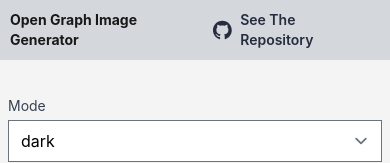
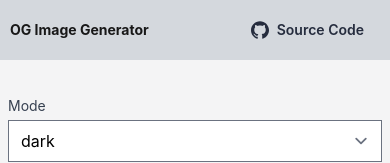
Before and after one commit to yehezkielgunawan/og, a Next.js app: page / in a window 390 px wide. Shown: the top 163 px of the page. Built offline with nearby package versions, Linux system fonts and the light colour scheme.

Commit message:
style(HeaderComponent): :lipstick: fix responsive text behavior

```diff
--- a/src/components/HeaderComponent.tsx
+++ b/src/components/HeaderComponent.tsx
@@ -22,15 +22,15 @@ const HeaderComponent = () => {
         )}
       >
         <h5 className="font-bold text-black dark:text-white">
-          Open Graph Image Generator
+          OG Image Generator
         </h5>
         <ButtonLink
           href="https://github.com/yehezkielgunawan/og"
           variant="ghost"
-          className="text-md md:text-lg"
+          className="text-sm md:text-lg"
         >
-          <ImGithub className="mr-2" size={20} />
-          See The Repository
+          <ImGithub className="mr-2 text-lg md:text-2xl" />
+          Source Code
         </ButtonLink>
       </div>
     </header>
```
